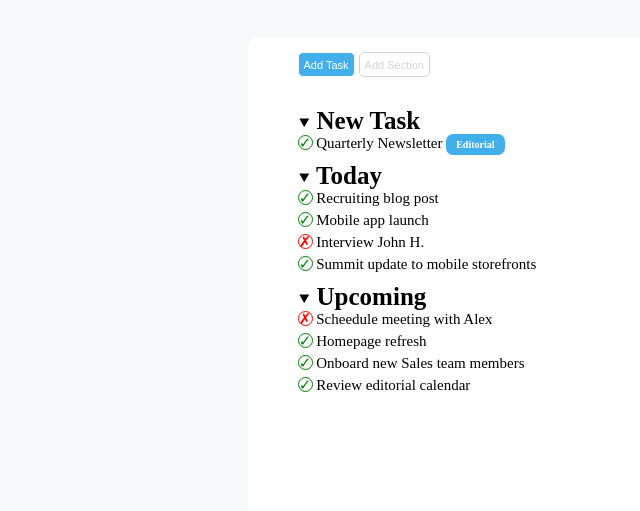
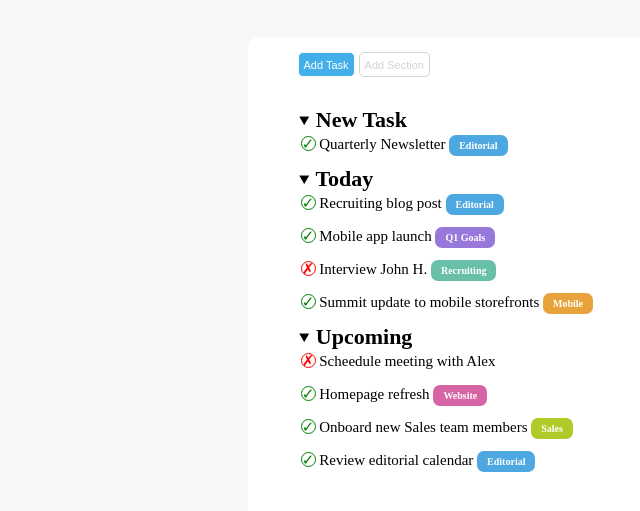
Before and after one commit to andreapanico12/html-css-toboolist, a plain HTML site: page index.html in a window 1280 px wide. Shown: the part 73-584 px from the top of the page, without its empty margins (0-640 px from the left). Drawn offline with Linux system fonts and the light colour scheme.

Commit message:
edit index badges

```diff
--- a/Assets/style.css
+++ b/Assets/style.css
@@ -70,7 +70,7 @@ header span{
 }
 
 .section-list{
-  font-size: 25px;
+  font-size: 22px;
   font-weight: 800;
   margin-top: 10px;
 
@@ -84,7 +84,8 @@ header span{
 
 .task-list li{
   font-size: 15px;
-  margin-bottom: 5px;
+  margin-bottom: 10px;
+  padding: 3px;
 }
 
 span.completed{
@@ -123,6 +124,26 @@ span.failed{
 }
 
 .badge.badge-editorial{
-  background-color: #42afea;
+  background-color: #4da7e0;
 
 }
+.badge.badge-goals{
+  background-color: #9878db;
+
+}
+.badge.badge-recruiting{
+  background-color: #6abfa9;
+
+}
+.badge.badge-mobile{
+  background-color: #e9a33c;
+
+}
+.badge.badge-website{
+  background-color: #d664a5;
+
+}
+.badge.badge-sales{
+  background-color: #b0ca29;
+
+}
--- a/index.html
+++ b/index.html
@@ -42,19 +42,19 @@
             <ul class="task-list">
               <li>
                 <span class="completed">&check;</span>
-                Recruiting blog post
+                Recruiting blog post <span class="badge badge-editorial"> Editorial</span>
               </li>
               <li>
                 <span class="completed">&check;</span>
-                Mobile app launch
+                Mobile app launch  <span class="badge badge-goals"> Q1 Goals</span>
               </li>
               <li>
                 <span class="failed">&cross;</span>
-                Interview John H.
+                Interview John H.  <span class="badge badge-recruiting"> Recruiting</span>
               </li>
               <li>
                 <span class="completed">&check;</span>
-                Summit update to mobile storefronts
+                Summit update to mobile storefronts  <span class="badge badge-mobile"> Mobile</span>
               </li>
             </ul>
 
@@ -68,15 +68,15 @@
               </li>
               <li>
                 <span class="completed">&check;</span>
-                Homepage refresh
+                Homepage refresh  <span class="badge badge-website"> Website</span>
               </li>
               <li>
                 <span class="completed">&check;</span>
-                Onboard new Sales team members
+                Onboard new Sales team members  <span class="badge badge-sales"> Sales</span>
               </li>
               <li>
                 <span class="completed">&check;</span>
-                Review editorial calendar
+                Review editorial calendar  <span class="badge badge-editorial"> Editorial</span>
 
               </li>
             </ul>
```
